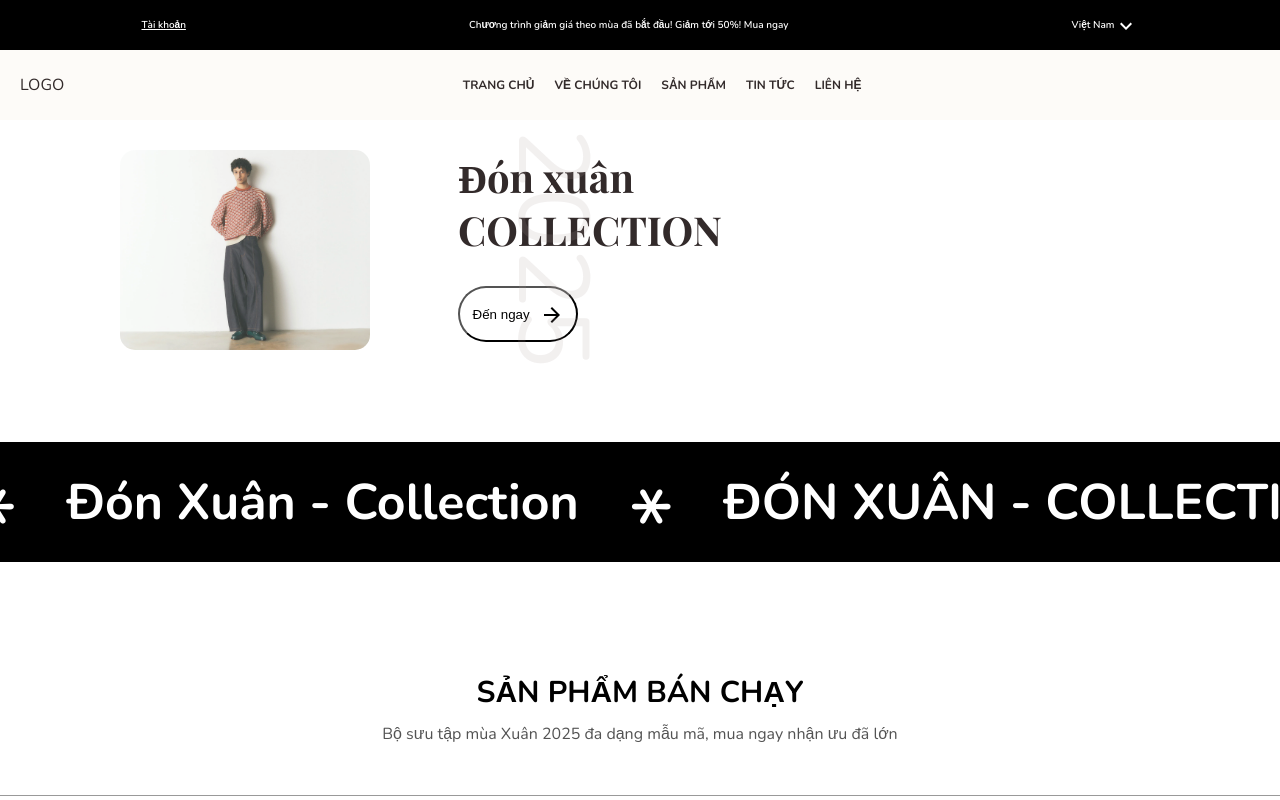
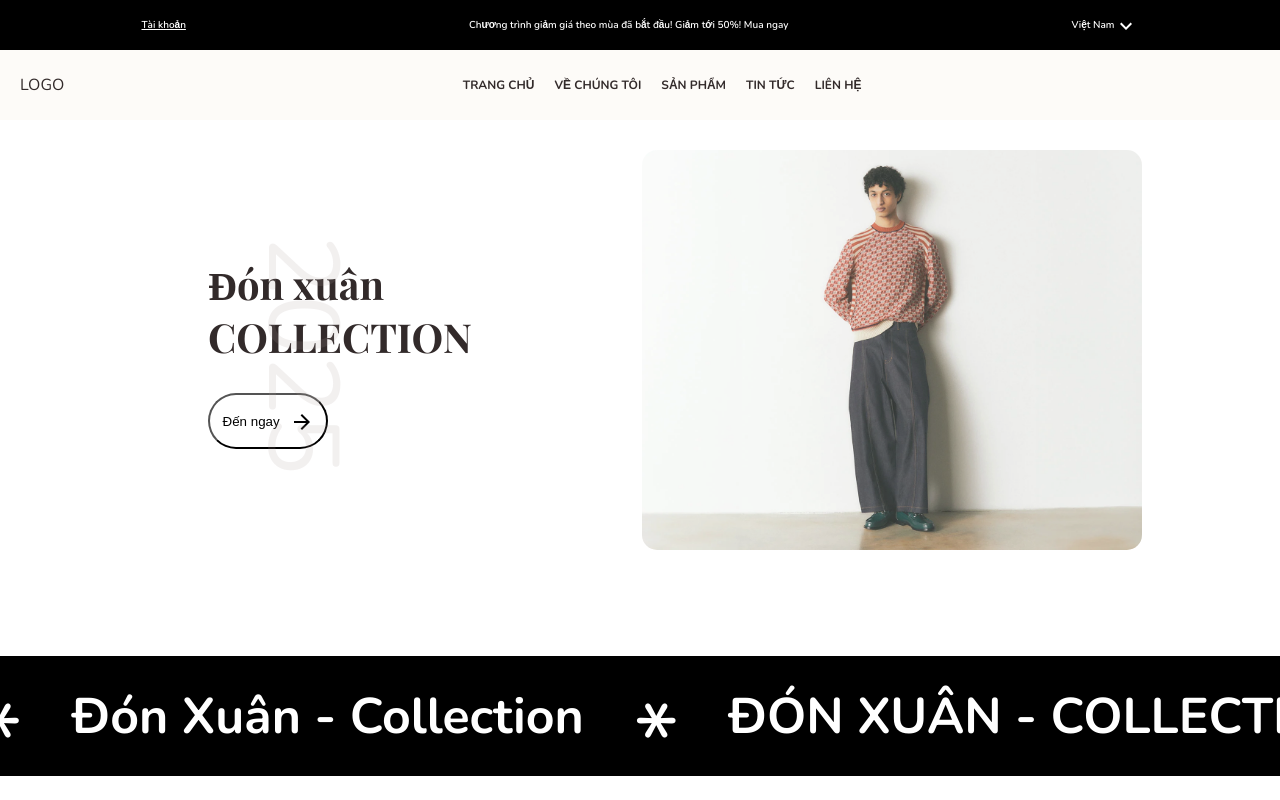
Before and after one commit to NguyenHaoTran/FashionShopV2, a React (Vite) app: page / in a window 1280 px wide. Shown: the top 800 px of the page. Built offline with nearby package versions, Linux system fonts and the light colour scheme; a web font is replaced by a local one.

Commit message:
semifinal

```diff
--- a/src/header/Header.jsx
+++ b/src/header/Header.jsx
@@ -1,6 +1,8 @@
 import React, { useState, useEffect } from "react";
 import Nav from "./nav/Nav.jsx";
 import "./header.scss";
+import SearchOutlinedIcon from "@mui/icons-material/SearchOutlined";
+import Search from "../header/search/Search.jsx"
 
 const Header = () => {
   const [isOpen, setIsOpen] = useState(false);
@@ -12,6 +14,7 @@ const Header = () => {
   // scroll_hide
   const [showHeader, setShowHeader] = useState(true);
   const [lastScrollY, setLastScrollY] = useState(window.scrollY);
+  const [isSearchVisible, setSearchVisible] = useState(false);
 
   const controlHeader = () => {
     if (window.scrollY > lastScrollY) {
@@ -29,14 +32,26 @@ const Header = () => {
     };
   }, [lastScrollY]);
 
+    const openSearch = () => setSearchVisible(true);
+  const closeSearch = () => setSearchVisible(false);
+
   return (
+    <>
     <header className={`header ${showHeader ? "show" : "hide"}`}>
       <div className="logo">LOGO</div>
       <Nav isOpen={isOpen} toggleMenu={toggleMenu} />
       <button className="menu_toggle" onClick={toggleMenu}>
         <i className="ri-menu-line"></i>
       </button>
+      <div className="tools">
+        <button className="search-btn" onClick={openSearch}>
+            <SearchOutlinedIcon className="search-icon" />
+            <Search />
+        </button>
+      </div>
     </header>
+    <Search isVisible={isSearchVisible} onClose={closeSearch} />
+    </>
   );
 };
 
--- a/src/header/header.scss
+++ b/src/header/header.scss
@@ -1,5 +1,4 @@
 @import "../styles/main.scss";
-
 
 header {
   display: flex;
@@ -18,12 +17,30 @@ header {
   //
   margin-top: 50px;
 
-  button{
+  button {
     border: none;
     background: none;
     font-size: 20px;
-    @include respond-to(tablet){
+    @include respond-to(tablet) {
       display: none;
+    }
+  }
+
+  .tools {
+    display: flex;
+    justify-content: space-between;
+    align-items: center;
+    z-index: 99998;
+    button {
+      background: none;
+      border: none;
+      cursor: pointer;
+      padding: 0;
+      color: black;
+
+      &:focus {
+        outline: none; // Loại bỏ đường viền khi focus vào button (tuỳ chọn)
+      }
     }
   }
 }
--- /dev/null
+++ b/src/header/search/Search.jsx
@@ -0,0 +1,27 @@
+import "./search.scss"; // Đảm bảo rằng CSS tương ứng cũng được cập nhật
+// import { useState } from "react";
+import SearchOutlinedIcon from "@mui/icons-material/SearchOutlined";
+import CloseIcon from "@mui/icons-material/Close";
+// import ScreenSearchDesktopIcon from "@mui/icons-material/ScreenSearchDesktop";
+
+const Search = ({ isVisible, onClose }) => {
+  return (
+    <div className={`search-modal ${isVisible ? "visible" : "hidden"}`}>
+      <div className="modal-content">
+        <div className="search-box">
+          <div className="input">
+            <input type="text" placeholder="Tìm kiếm ..." />
+            <SearchOutlinedIcon className="search-icon" />
+          </div>
+          <div className="export">
+          </div>
+        </div>
+        <button className="close-btn" onClick={onClose}>
+          <CloseIcon />
+        </button>
+      </div>
+    </div>
+  );
+};
+
+export default Search;
--- /dev/null
+++ b/src/header/search/search.scss
@@ -0,0 +1,73 @@
+.search-modal {
+  position: fixed;
+  top: -100px;
+  left: 0;
+  width: 100%;
+  height: 120%;
+  background-color: rgb(255, 255, 255); // Background with transparency
+  display: flex;
+  justify-content: center;
+  align-items: center;
+  transform: translateY(-100%); // Start off-screen
+  transition: transform 0.3s ease-in-out; // Smooth transition
+  z-index: 9999999;
+
+  &.visible {
+    transform: translateY(0); // Move into view
+  }
+
+  &.hidden {
+    transform: translateY(-100%); // Move out of view
+  }
+
+  .modal-content {
+    background: white;
+    border-radius: 8px;
+    padding: 20px;
+    width: 80%;
+    // max-width: 600px;
+    position: relative;
+    margin-bottom: 700px;
+    display: flex;
+    align-items: center;
+    justify-content: space-around;
+
+    .close-btn {
+      border: none;
+      background: none;
+      cursor: pointer;
+      font-size: 50px;
+      color: #333;
+      padding-bottom: 10px;
+      &:hover {
+        color: rgb(86, 73, 57);
+      }
+    }
+
+    .search-box {
+      .input {
+        display: flex;
+        align-items: center;
+        width: 600px;
+      }
+      .export {
+        text-align: center;
+        opacity: 40%;
+      }
+
+      input {
+        flex: 1;
+        padding: 10px;
+        border: 1px solid #ddd;
+        border-radius: 4px;
+        font-size: 16px;
+      }
+
+      .search-icon {
+        margin-left: 10px;
+        font-size: 24px;
+        color: #333;
+      }
+    }
+  }
+}
--- a/src/pages/about.scss
+++ b/src/pages/about.scss
@@ -4,6 +4,10 @@
   width: 100%;
   height: auto;
   padding-top: 120px;
+  display: flex;
+  justify-content: center;
+  flex-direction: column;
+  align-items: center;
 
   .banner {
     background-color: rgb(233, 233, 233);
@@ -33,6 +37,12 @@
   flex-direction: column;
   align-items: center;
   padding: 50px;
+  @include respond-to(tablet) {
+    flex-direction: row;
+  }
+  @include respond-to(desktop) {
+    max-width: 80%;
+  }
 
   .imgs img {
     width: 100%;
@@ -43,6 +53,10 @@
     padding-top: 30px;
     max-width: 100%;
     text-align: center;
+    @include respond-to(tablet) {
+      padding-left: 50px;
+      max-width: 60%;
+    }
 
     .b_text {
       font-size: 35px;
@@ -89,6 +103,12 @@
   padding: 50px;
   width: 100%;
   height: 100%;
+  @include respond-to(tablet) {
+    flex-direction: row;
+  }
+    @include respond-to(desktop) {
+      max-width: 80%;
+    }
 
   .about_end_text {
     max-width: 100%;
@@ -96,6 +116,9 @@
     flex-direction: column;
     justify-content: center;
     align-items: center;
+    @include respond-to(tablet) {
+      padding-right: 50px;
+    }
     .b_text {
       text-align: center;
       font-size: 35px;
--- a/src/pages/contact.scss
+++ b/src/pages/contact.scss
@@ -14,6 +14,12 @@
     align-items: center;
     width: 100%;
     padding: 0 25px 0 25px;
+    @include respond-to(tablet) {
+      flex-direction: row;
+    }
+    @include respond-to(desktop) {
+      width: 70%;
+    }
 
     .texts {
       width: 100%;
@@ -49,6 +55,9 @@
       img {
         width: 100%;
         border-radius: 20px;
+        @include respond-to(desktop) {
+          width: 60%;
+        }
       }
     }
   }
--- a/src/pages/home.scss
+++ b/src/pages/home.scss
@@ -51,6 +51,13 @@
       position: absolute;
       width: 250px;
       left: 120px;
+      @include respond-to(tablet){
+        position: relative;
+        width: 300px;
+      }
+      @include respond-to(desktop){
+        width: 500px;
+      }
       img {
         width: 100%;
         border-radius: 15px;
@@ -167,6 +174,12 @@
     align-items: center;
     max-width: 80%;
     border-bottom: solid 0.1px rgb(153, 153, 153);
+    @include respond-to(tablet){
+      grid-template-columns: repeat(2, 1fr);
+    }
+    // @include respond-to(desktop){
+    //   grid-template-columns: repeat(4, 1fr);
+    // }
 
     .item {
       padding: 0 25px 0 25px;
--- a/src/pages/news.scss
+++ b/src/pages/news.scss
@@ -36,12 +36,12 @@
     flex-direction: column;
     width: 100%;
     padding-top: 30px;
-    min-height: 100vh;
+    height: 100%;
     @include respond-to(tablet) {
       flex-direction: row;
       max-width: 90%;
       align-items: flex-start;
-      min-height: 100vh;
+      height: 100%;
     }
     @include respond-to(desktop) {
         max-width: 60%;
@@ -95,15 +95,15 @@
     }
 
     .sideBar {
-      position: relative;
       width: 100%;
       margin-top: 50px;
       @include respond-to(tablet){
         width: 70%;
         position: sticky;
-        top: 30px;
+        top: 10px;
         margin-top: 25px;
         align-self: flex-start;
+        height: 100%;
       }
       .category {
         margin-top: 25px;
@@ -204,6 +204,10 @@
     width: 90%;
     max-height: 70%;
     overflow-y: auto;
+    @include respond-to(tablet){
+      max-height: 90%;
+      margin-top: 55px;
+    }
 
     img {
       width: 100%;
--- a/src/pages/products.scss
+++ b/src/pages/products.scss
@@ -28,7 +28,7 @@
     align-items: center;
     flex-direction: column;
     padding: 20px;
-    background-color: rgb(235, 235, 235);
+    background-color: rgb(250, 250, 250);
 }
 
 // .filterBar {
--- a/src/pages/productsList.scss
+++ b/src/pages/productsList.scss
@@ -1,3 +1,4 @@
+@import "../styles/main.scss";
 $primary-color: #ffffff;
 $secondary-color: #e0e0e0;
 
@@ -7,6 +8,12 @@ $secondary-color: #e0e0e0;
   gap: 20px;
   padding: 20px;
   max-width: 100%;
+  @include respond-to(tablet){
+    grid-template-columns: repeat(2, 1fr);
+  }
+  @include respond-to(desktop){
+    grid-template-columns: repeat(3, 1fr);
+  }
 
   .container_card {
     position: relative;
```
